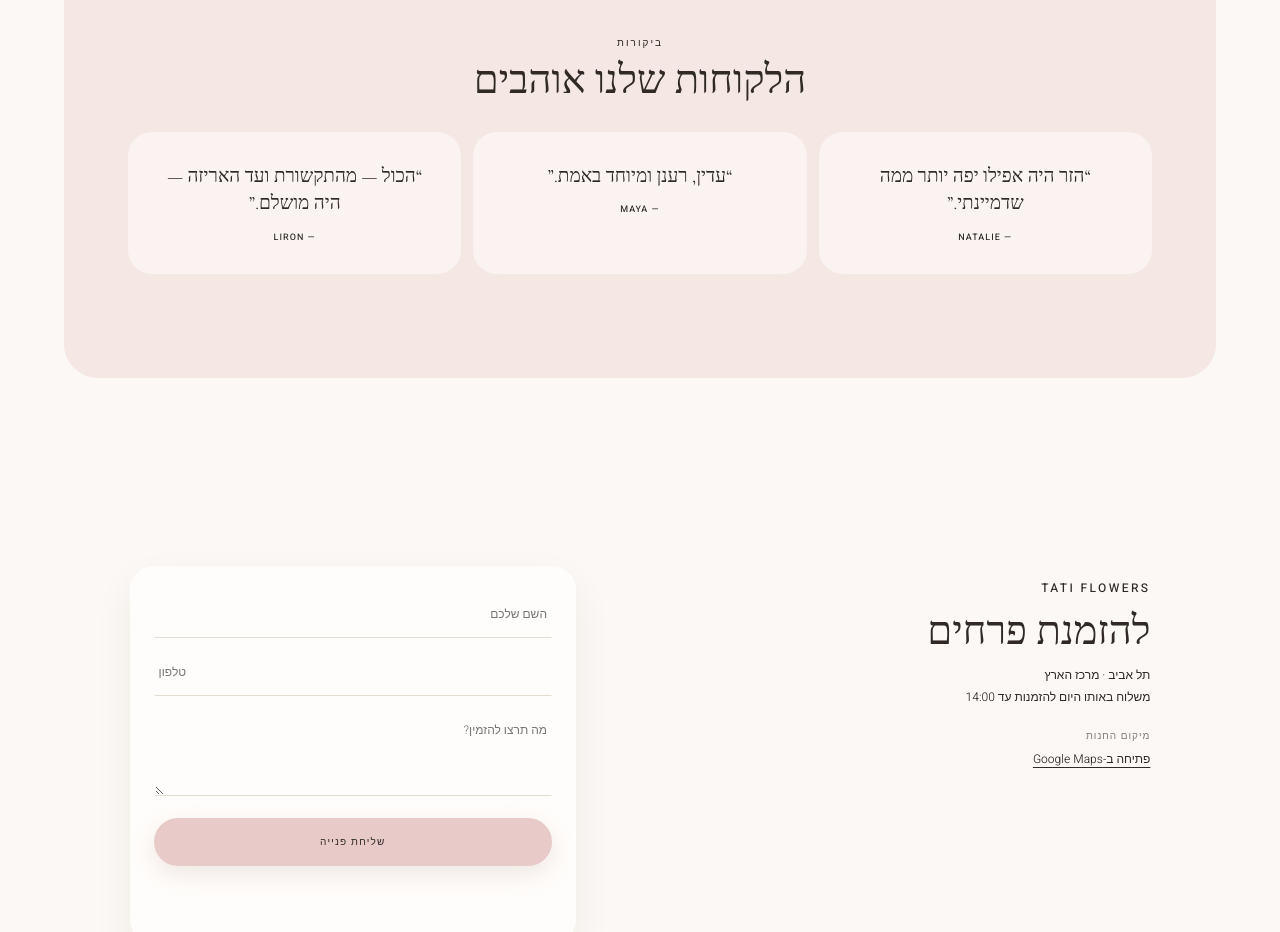
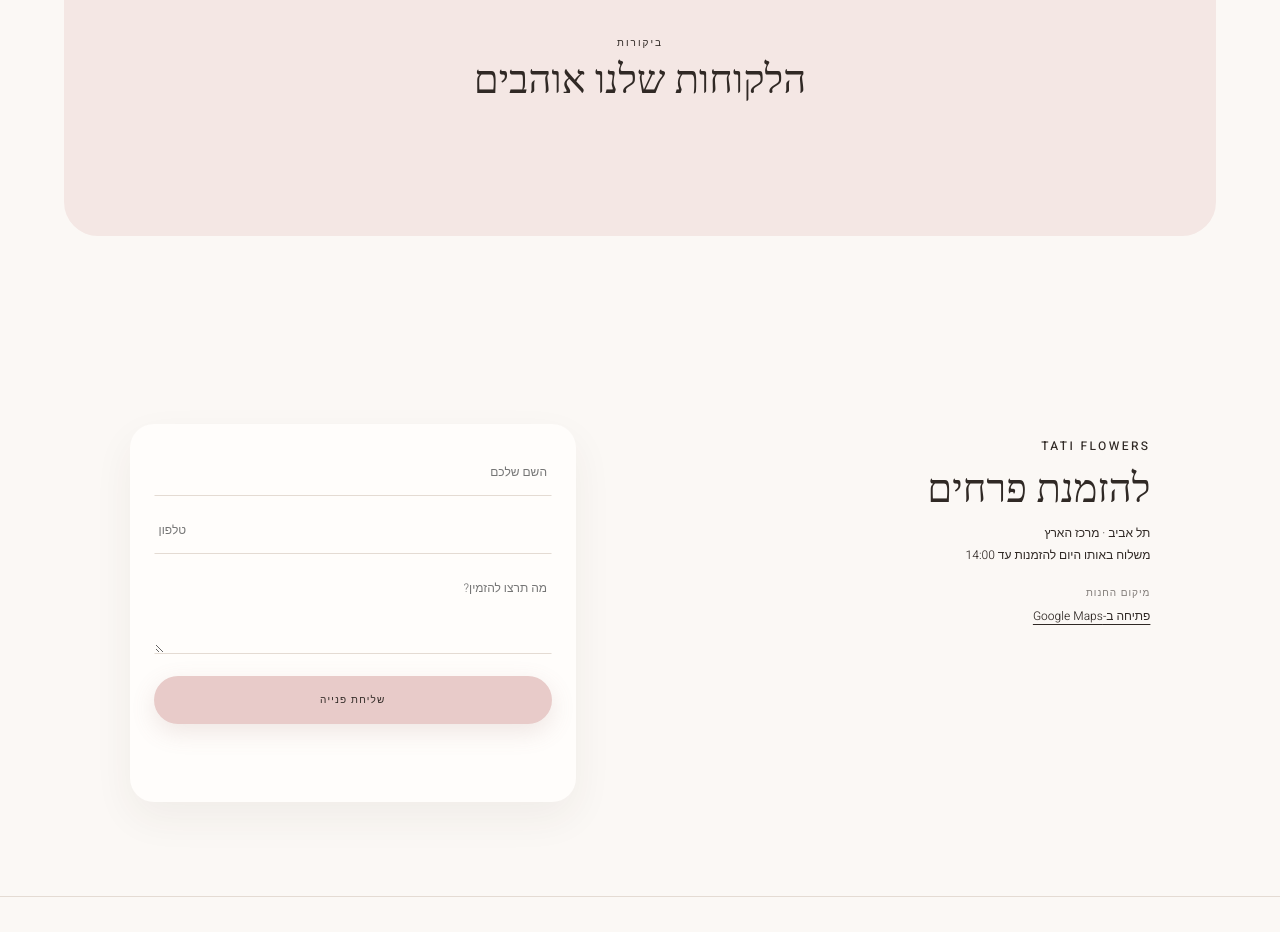
Before and after one commit to David201027/tati-flowers, a website: page public/index.html in a window 1280 px wide. Shown: the part 3160-4092 px from the top of the page. Drawn offline with nearby package versions, Linux system fonts and the light colour scheme; no server answers.

Commit message:
Update index.html

```diff
--- a/public/index.html
+++ b/public/index.html
@@ -119,11 +119,6 @@
         <h2 data-i18n="reviewsTitle">הלקוחות שלנו אוהבים</h2>
       </div>
       <div class="review-grid">
-        <blockquote><span data-i18n="review1">“הזר היה אפילו יפה יותר ממה שדמיינתי.”</span><cite>— Natalie</cite>
-        </blockquote>
-        <blockquote><span data-i18n="review2">“עדין, רענן ומיוחד באמת.”</span><cite>— Maya</cite></blockquote>
-        <blockquote><span data-i18n="review3">“הכול — מהתקשורת ועד האריזה — היה מושלם.”</span><cite>— Liron</cite>
-        </blockquote>
       </div>
     </section>
 
```
